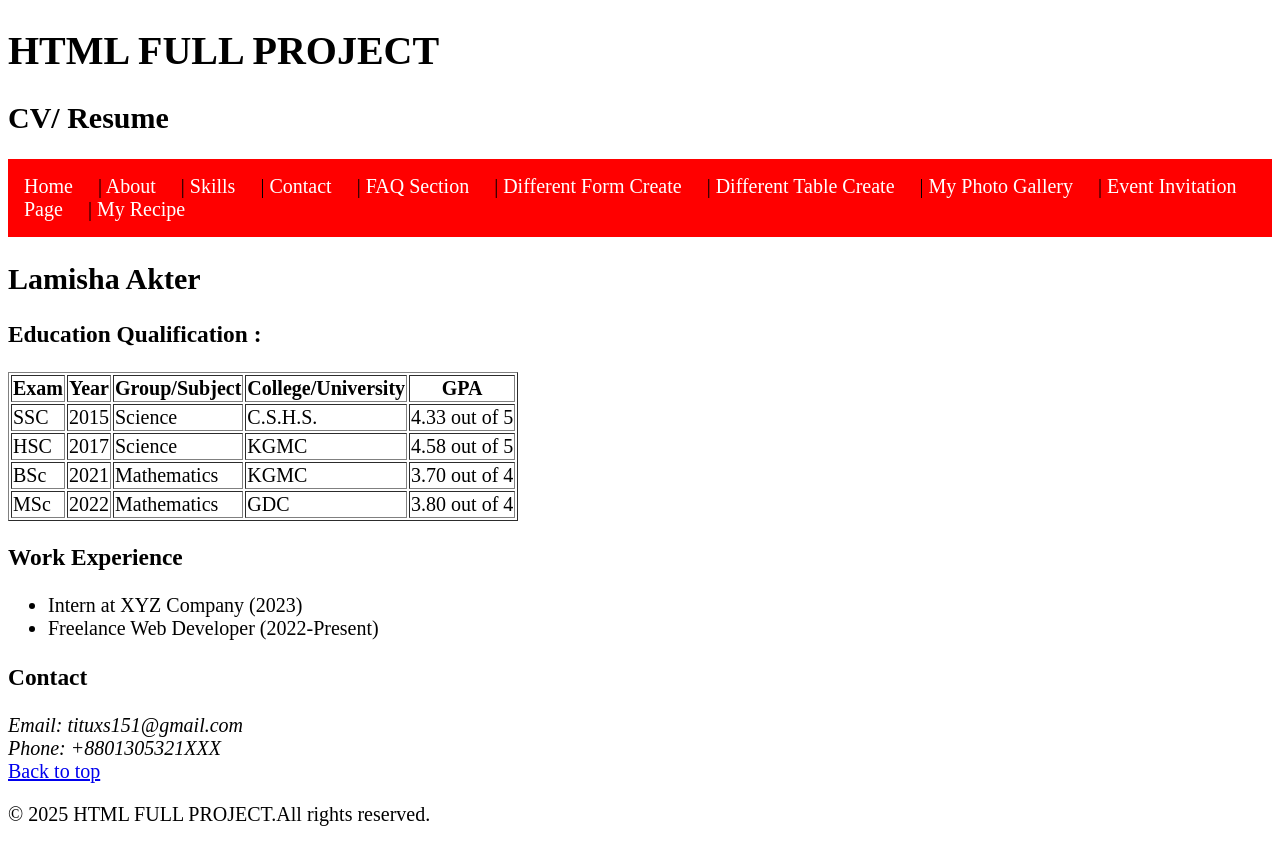
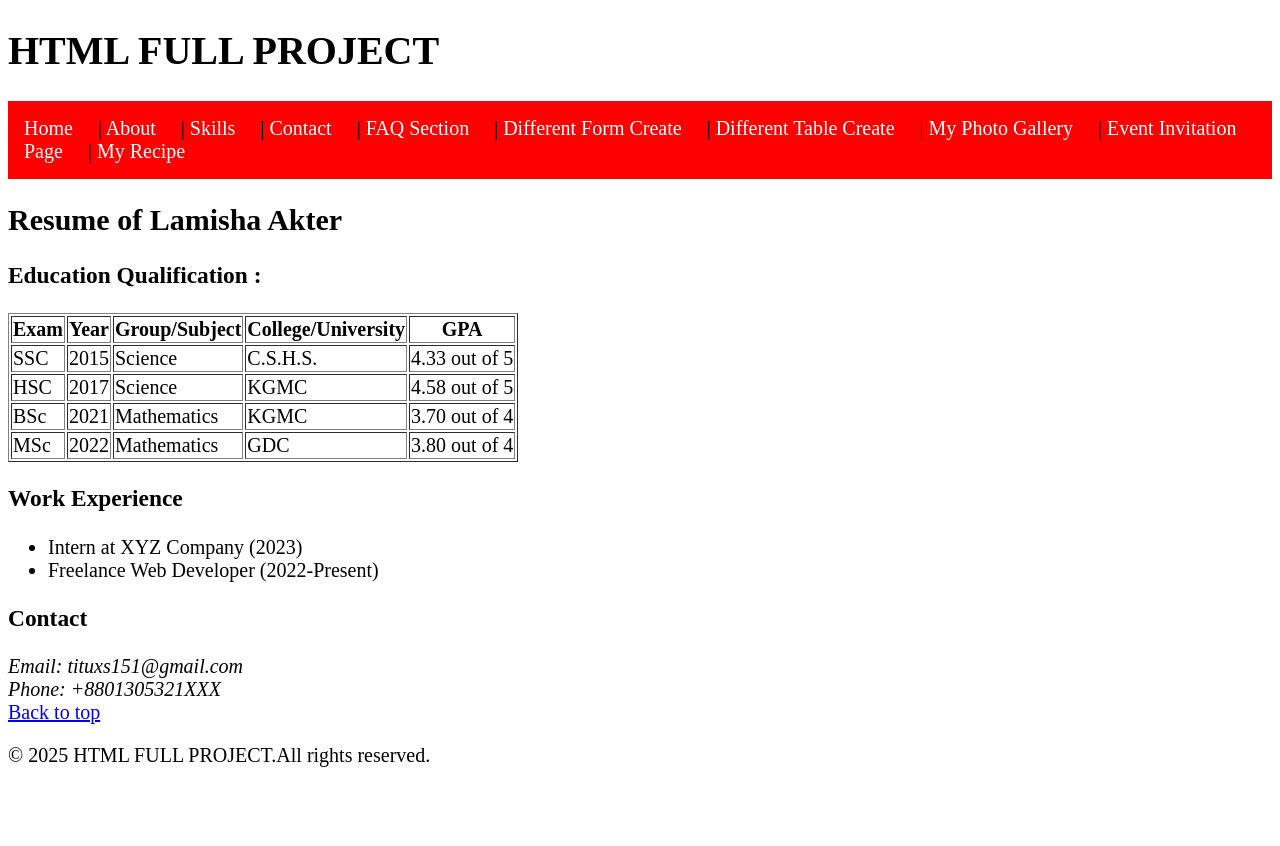
Before and after one commit to tituxs151/Html-full-project.github.io, a plain HTML site: page cv.html in a window 1280 px wide. After the commit the page ends 800 px from the top, so only its background shows below. Drawn offline with Linux system fonts and the light colour scheme.

Commit message:
Update cv.html

```diff
--- a/cv.html
+++ b/cv.html
@@ -5,8 +5,8 @@
   <meta charset="UTF-8">
   <meta name="viewport" content="width=device-width, initial-scale=1">
   <meta http-equiv="X-UA-Compatible" content="IE=Edge">
-  <meta name="author" content="Lamisha">
-  <meta name="description" content="The officials website of HTML FULL PROJECT">
+  <meta name="description" content="Lamisha Akter এর ব্যক্তিগত পোর্টফোলিও ওয়েবসাইট।">
+  <meta name="keywords" content="portfolio, web design, developer">
 
   <title>HTML FULL PROJECT</title>
 
@@ -22,7 +22,7 @@
   <header>
     <h1> HTML FULL PROJECT</h1>
 
-        <h2> CV/ Resume  </h2>
+
         <nav>
           <a href="/"> Home </a> |
             <a href="#about">About</a> |
@@ -38,7 +38,7 @@
         </nav>
     </header>
     <main>
-  <h2> Lamisha Akter </h2>
+  <h2> Resume of Lamisha Akter </h2>
 
     <h3>Education Qualification :</h3>
     <table border="1">
```
